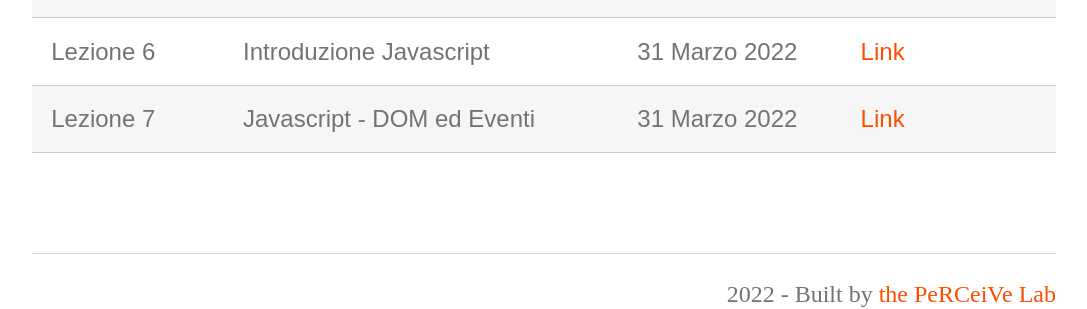
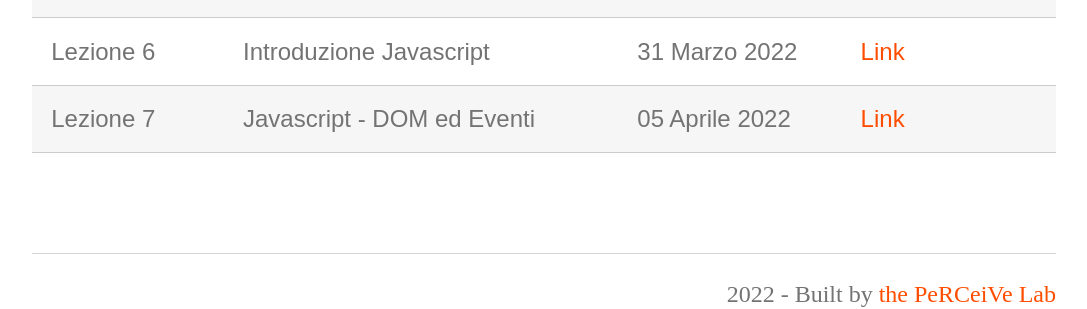
Before and after one commit to perceivelab/database-course, a Jekyll site: the page built from lezioni.md, in a window 1280 px wide. Shown: the part 813-1122 px from the top of the page, without its empty margins (96-1183 px from the left). Built offline with Jekyll 4.4.1, drawn with Linux system fonts in a browser that asks for light colours; our own code applies the rules of GitHub Pages for plain Markdown files.

Commit message:
Update lezioni.md

```diff
--- a/lezioni.md
+++ b/lezioni.md
@@ -15,7 +15,7 @@
 | Lezione 4  | Position, Mobile                                                    | 24 Marzo 2022   | [Link](https://drive.google.com/file/d/1TWBpWSPqdgB9OeKdvcK83iBRtIVC0wsz/view?usp=sharing)                                      |             |
 | Lezione 5  | Supporto svolgimento MHW1                                                    | 29 Marzo 2022   |                                       |   |
 | Lezione 6  | Introduzione Javascript                                                    | 31 Marzo 2022   | [Link](https://drive.google.com/file/d/1pLs19EJxfBc2RpwrKPJAQbMPZCETdn5-/view?usp=sharing)                                      |             |
-| Lezione 7  |  Javascript - DOM ed Eventi                                                    | 31 Marzo 2022   | [Link](https://drive.google.com/file/d/1YEgz-03P4lhvCxhnR5a4rCZWhxTbXcMr/view?usp=sharing)                                      |             |
+| Lezione 7  |  Javascript - DOM ed Eventi                                                    | 05 Aprile 2022   | [Link](https://drive.google.com/file/d/1YEgz-03P4lhvCxhnR5a4rCZWhxTbXcMr/view?usp=sharing)                                      |             |
 
 
 
```
